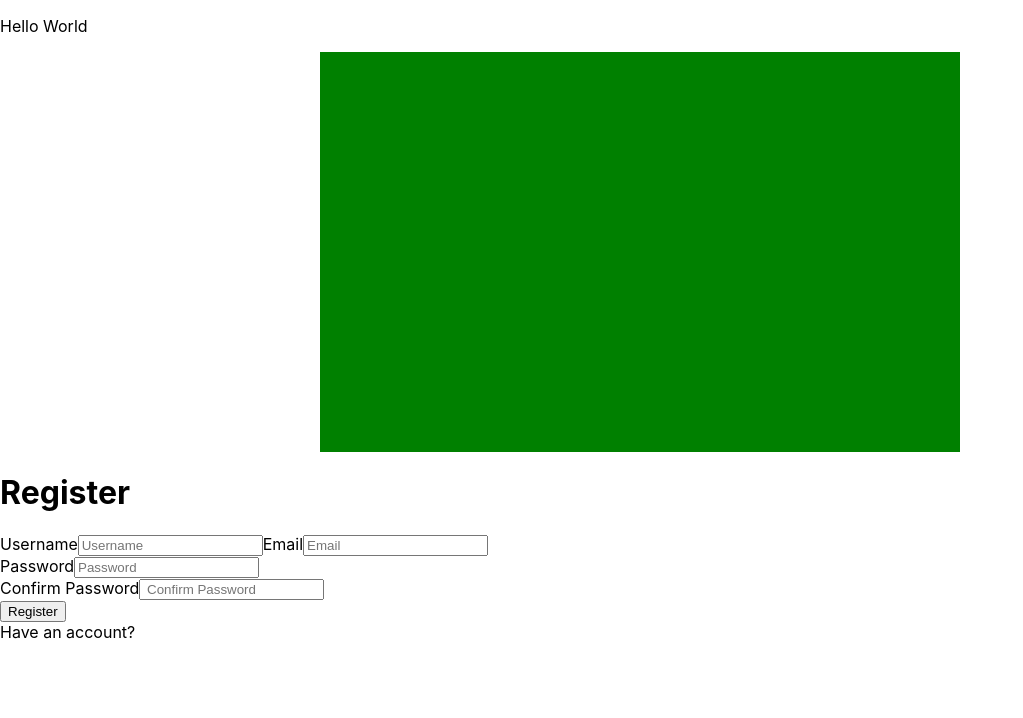
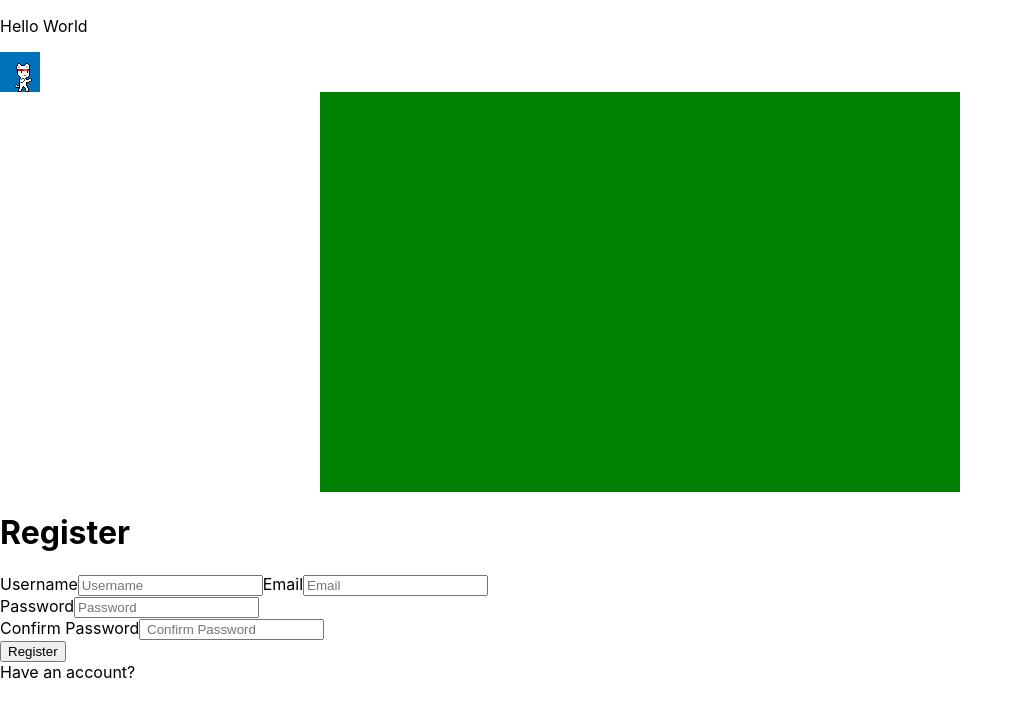
Before and after one commit to CS-Build-Week-One-FantazMick/Front-End, a React (Create React App) app in the folder mud/: page / in a window 1280 px wide. Shown: the top 718 px of the page, without its empty margins (0-1023 px from the left). Built offline with nearby package versions, Linux system fonts and the light colour scheme.

Commit message:
player/sprite added

```diff
--- a/mud/src/App.js
+++ b/mud/src/App.js
@@ -1,11 +1,13 @@
 import React from 'react'
 import ClientLogin from "./components/clientLogin/ClientLogin"
 import ClientRegistration from "./components/clientRegistration/ClientRegistration"
+import Player from './components/player'
 
 function App() {
   return (
     <div>
       <p>Hello World</p>
+      <Player />
       <canvas
         style={{ background: 'green',display: 'flex', margin: '0 auto' }}
         width={window.innerWidth/2}
--- /dev/null
+++ b/mud/src/components/player/index.js
@@ -0,0 +1,25 @@
+import React from 'react'
+import  walkSprite  from './cat_idle.gif'
+
+import { connect } from 'react-redux'
+
+function Player(props){
+    return(
+        <div style={{
+            position: 'relative',
+            top: props.position[1],
+            left: props.position[0],
+            backgroundImage: `url(${walkSprite})`,
+            backgroundPosition: '0 0',
+            width: '40px',
+            height: '40px'
+        }}/>
+    )
+}
+
+function mapStateToProps(state){
+    return {
+        ...state.player,
+    }
+}
+export default connect(mapStateToProps)(Player)
--- a/mud/src/reducers/index.js
+++ b/mud/src/reducers/index.js
@@ -1,6 +1,10 @@
 import { combineReducers } from 'redux';
 import authReducer from './authReducer';
+import gameReducers from './gameReducers';
+import playerReducer from './playerReducer';
 
 export default combineReducers({
-    auth: authReducer
+    auth: authReducer,
+    game: gameReducers,
+    player: playerReducer
 });
--- /dev/null
+++ b/mud/src/reducers/playerReducer.js
@@ -0,0 +1,11 @@
+const initialState={
+    position: [0,0]
+}
+
+const playerReducer = (state=initialState, action) => {
+    switch(action.type){
+        default:
+            return state
+    }
+}
+export default playerReducer
--- a/mud/src/store.js
+++ b/mud/src/store.js
@@ -4,6 +4,10 @@ import rootReducer from './reducers/index';
 
 const middleware = [thunk];
 
-const store = createStore(rootReducer, applyMiddleware(...middleware));
+const store = createStore(rootReducer,
+    //below is what will help redux devtools extension work!
+    // window.__REDUX_DEVTOOLS_EXTENSION__ && window.__REDUX_DEVTOOLS_EXTENSION__()
+    applyMiddleware(...middleware)
+);
 
 export default store;
```
Also changed, not shown: mud/src/components/player/Old hero.png (added), mud/src/components/player/cat_idle.gif (added).
